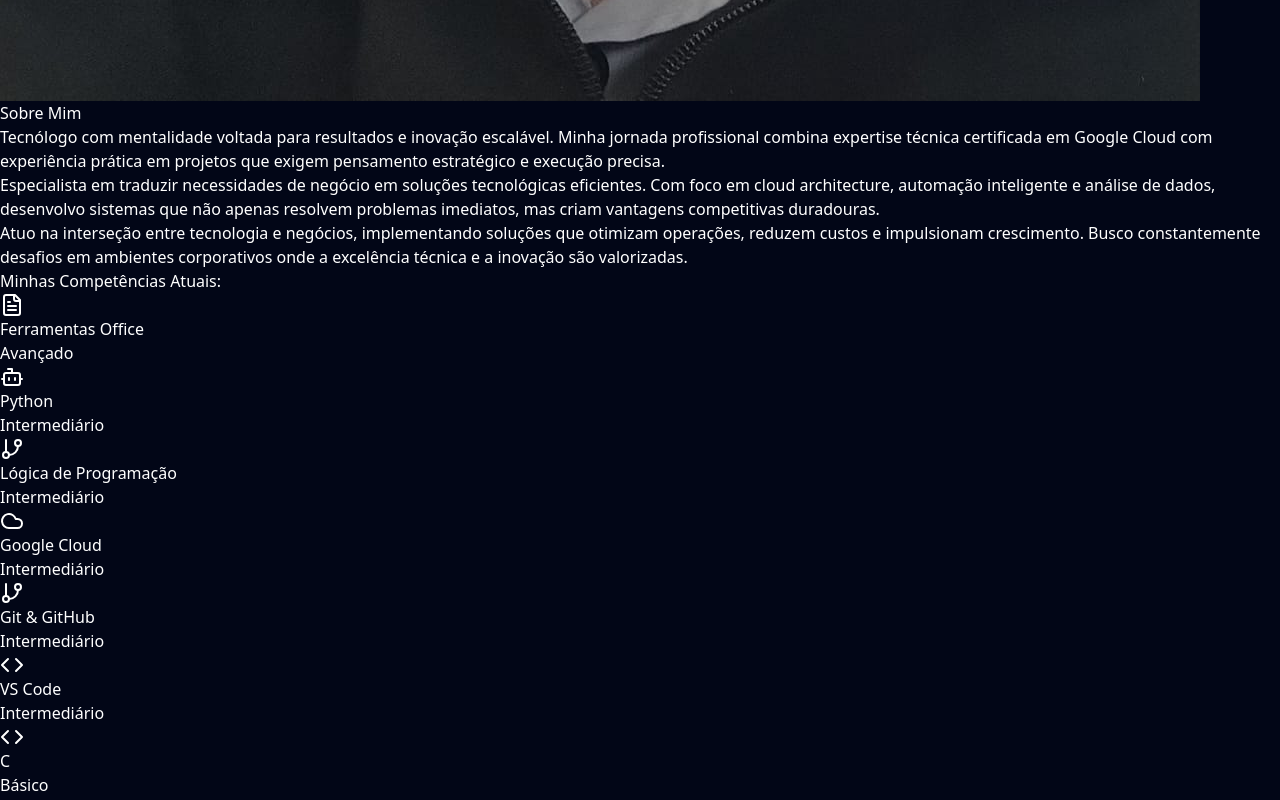
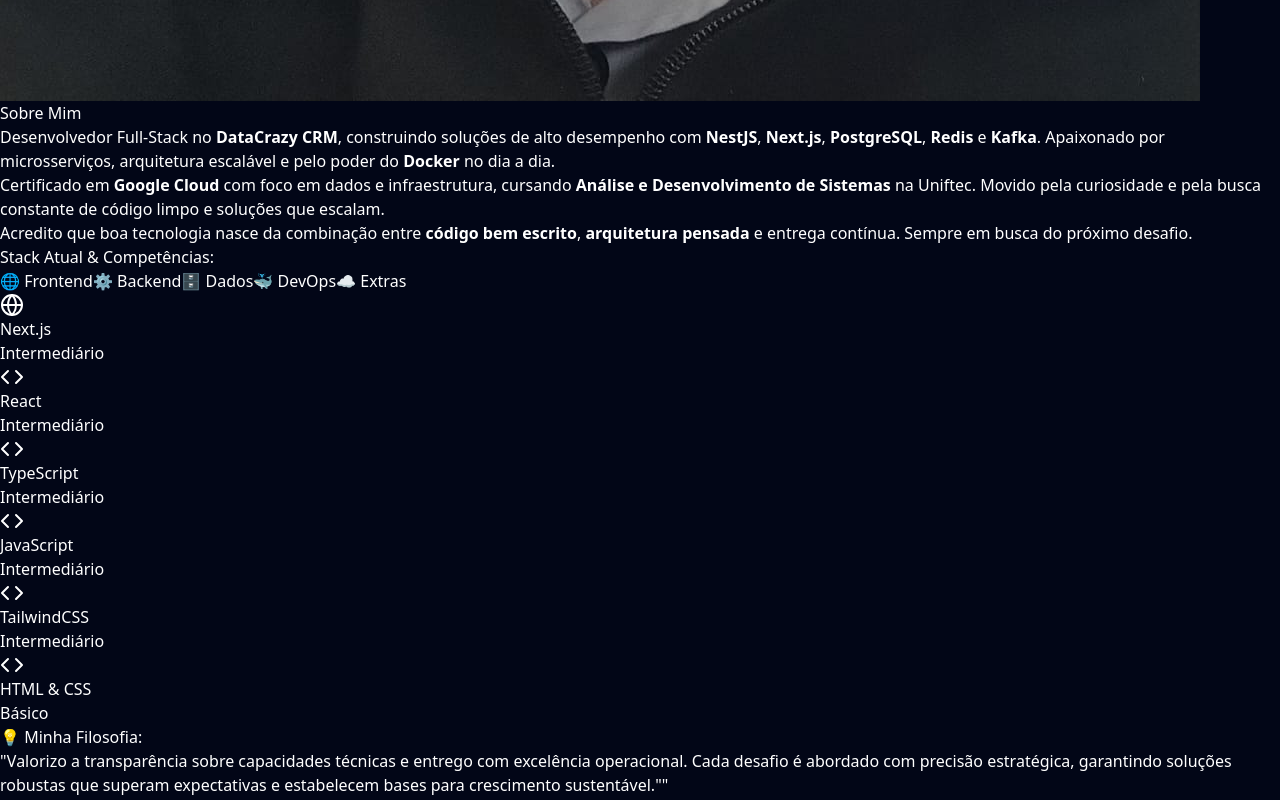
Before and after one commit to patrick-git-bite/portfolio-Patrick-Brando, a React (Vite) app: page / in a window 1280 px wide. Shown: the part 1720-2520 px from the top of the page. Built offline with nearby package versions, Linux system fonts and the light colour scheme; the HTML template or start-up script is replaced by a standard one.

Commit message:
✨ ux: skills com tabs por categoria (Frontend/Backend/Dados/DevOps), stack DataCrazy e texto Sobre Mim atualizado

```diff
--- a/src/App.tsx
+++ b/src/App.tsx
@@ -20,6 +20,7 @@ export default function App() {
   const [isMenuOpen, setIsMenuOpen] = useState(false);
   const [activeSection, setActiveSection] = useState('home');
   const [selectedProject, setSelectedProject] = useState<string | null>(null);
+  const [activeSkillTab, setActiveSkillTab] = useState('frontend');
   const [cursorPosition, setCursorPosition] = useState({ x: 0, y: 0 });
 
  const openProjectModal = (project: string) => {
@@ -160,6 +161,62 @@ const closeProjectModal = () => {
     gradient: "from-violet-600/20 to-purple-600/20",
     borderColor: "border-violet-500/30"
   }
+];
+
+const skillCategories = [
+  {
+    id: 'frontend',
+    label: '🌐 Frontend',
+    skills: [
+      { name: 'Next.js', level: 'Intermediário', color: 'from-slate-300 to-white', width: '70%', icon: Globe },
+      { name: 'React', level: 'Intermediário', color: 'from-cyan-500 to-blue-500', width: '65%', icon: Code },
+      { name: 'TypeScript', level: 'Intermediário', color: 'from-blue-400 to-cyan-500', width: '65%', icon: Code },
+      { name: 'JavaScript', level: 'Intermediário', color: 'from-yellow-400 to-orange-500', width: '65%', icon: Code },
+      { name: 'TailwindCSS', level: 'Intermediário', color: 'from-teal-400 to-cyan-500', width: '60%', icon: Code },
+      { name: 'HTML & CSS', level: 'Básico', color: 'from-orange-500 to-red-500', width: '55%', icon: Code },
+    ]
+  },
+  {
+    id: 'backend',
+    label: '⚙️ Backend',
+    skills: [
+      { name: 'NestJS', level: 'Intermediário', color: 'from-red-500 to-pink-500', width: '65%', icon: Server },
+      { name: 'Node.js', level: 'Intermediário', color: 'from-green-400 to-green-600', width: '65%', icon: Server },
+      { name: 'Python', level: 'Intermediário', color: 'from-yellow-500 to-green-500', width: '65%', icon: Code },
+      { name: 'REST APIs', level: 'Intermediário', color: 'from-blue-500 to-purple-500', width: '65%', icon: Globe },
+      { name: 'Swagger / OpenAPI', level: 'Básico', color: 'from-green-500 to-teal-500', width: '40%', icon: FileText },
+    ]
+  },
+  {
+    id: 'database',
+    label: '🗄️ Dados',
+    skills: [
+      { name: 'PostgreSQL', level: 'Intermediário', color: 'from-blue-500 to-indigo-500', width: '60%', icon: Database },
+      { name: 'SQL', level: 'Intermediário', color: 'from-purple-500 to-pink-500', width: '60%', icon: Database },
+      { name: 'Redis', level: 'Básico', color: 'from-red-500 to-orange-500', width: '45%', icon: Database },
+      { name: 'Apache Kafka', level: 'Básico', color: 'from-slate-500 to-gray-400', width: '40%', icon: Zap },
+      { name: 'TypeORM', level: 'Básico', color: 'from-orange-400 to-yellow-500', width: '40%', icon: Database },
+    ]
+  },
+  {
+    id: 'devops',
+    label: '🐳 DevOps',
+    skills: [
+      { name: 'Docker', level: 'Básico', color: 'from-blue-500 to-cyan-500', width: '50%', icon: Server },
+      { name: 'Ubuntu Linux', level: 'Intermediário', color: 'from-orange-500 to-red-500', width: '60%', icon: Monitor },
+      { name: 'Git & GitHub', level: 'Intermediário', color: 'from-gray-500 to-purple-500', width: '65%', icon: GitBranch },
+    ]
+  },
+  {
+    id: 'extras',
+    label: '☁️ Extras',
+    skills: [
+      { name: 'Google Cloud', level: 'Intermediário', color: 'from-blue-400 to-yellow-400', width: '60%', icon: Cloud },
+      { name: 'VS Code', level: 'Avançado', color: 'from-blue-500 to-cyan-500', width: '80%', icon: Code },
+      { name: 'Lógica de Programação', level: 'Intermediário', color: 'from-purple-500 to-pink-500', width: '70%', icon: GitBranch },
+      { name: 'Scrum & Kanban', level: 'Intermediário', color: 'from-green-500 to-teal-500', width: '65%', icon: Users },
+    ]
+  },
 ];
 
 const timelineData = [
@@ -428,21 +485,20 @@ const timelineData = [
             >
               <Card className="p-8 bg-gradient-to-br from-slate-800/50 to-purple-900/20 border-purple-500/20 backdrop-blur-sm">
   <p className="text-lg text-gray-300 leading-relaxed mb-6">
-    Tecnólogo com mentalidade voltada para resultados e inovação escalável.
-    Minha jornada profissional combina expertise técnica certificada em Google Cloud
-    com experiência prática em projetos que exigem pensamento estratégico e execução precisa.
+    Desenvolvedor Full-Stack no <strong>DataCrazy CRM</strong>, construindo soluções de alto desempenho
+    com <strong>NestJS</strong>, <strong>Next.js</strong>, <strong>PostgreSQL</strong>, <strong>Redis</strong> e <strong>Kafka</strong>.
+    Apaixonado por microsserviços, arquitetura escalável e pelo poder do <strong>Docker</strong> no dia a dia.
   </p>
 
   <p className="text-lg text-gray-300 leading-relaxed mb-6">
-    Especialista em traduzir necessidades de negócio em soluções tecnológicas eficientes.
-    Com foco em cloud architecture, automação inteligente e análise de dados, desenvolvo
-    sistemas que não apenas resolvem problemas imediatos, mas criam vantagens competitivas duradouras.
+    Certificado em <strong>Google Cloud</strong> com foco em dados e infraestrutura, cursando
+    <strong> Análise e Desenvolvimento de Sistemas</strong> na Uniftec. Movido pela curiosidade
+    e pela busca constante de código limpo e soluções que escalam.
   </p>
 
   <p className="text-lg text-gray-300 leading-relaxed">
-    Atuo na interseção entre tecnologia e negócios, implementando soluções que otimizam
-    operações, reduzem custos e impulsionam crescimento. Busco constantemente desafios
-    em ambientes corporativos onde a excelência técnica e a inovação são valorizadas.
+    Acredito que boa tecnologia nasce da combinação entre <strong>código bem escrito</strong>,
+    <strong> arquitetura pensada</strong> e entrega contínua. Sempre em busca do próximo desafio.
   </p>
 </Card>
             </motion.div>
@@ -453,34 +509,27 @@ const timelineData = [
               viewport={{ once: true }}
               className="space-y-4"
             >
-              <h3 className="text-xl mb-6 text-gray-200">Minhas Competências Atuais:</h3>
+              <h3 className="text-xl mb-4 text-gray-200">Stack Atual & Competências:</h3>
+
+              <div className="flex flex-wrap gap-2 mb-5">
+                {skillCategories.map(cat => (
+                  <button
+                    key={cat.id}
+                    onClick={() => setActiveSkillTab(cat.id)}
+                    className={'px-3 py-1.5 text-sm rounded-full border transition-all duration-200 ' + (activeSkillTab === cat.id ? 'bg-blue-600/40 border-blue-400 text-blue-300 shadow-sm shadow-blue-500/20' : 'border-slate-600 text-gray-400 hover:border-blue-500/50 hover:text-gray-300 bg-slate-800/30')}
+                  >
+                    {cat.label}
+                  </button>
+                ))}
+              </div>
+
               <div className="grid grid-cols-1 gap-3">
-  {[
-    // Ordenado do MAIOR para o MENOR nível
-    { name: 'Ferramentas Office', level: 'Avançado', color: 'from-red-500 to-orange-500', width: '70%', icon: FileText },
-    { name: 'Python', level: 'Intermediário', color: 'from-yellow-500 to-green-500', width: '65%', icon: Bot },
-    { name: 'Lógica de Programação', level: 'Intermediário', color: 'from-purple-500 to-pink-500', width: '65%', icon: GitBranch },
-    { name: 'Google Cloud', level: 'Intermediário', color: 'from-green-500 to-teal-500', width: '60%', icon: Cloud },
-    { name: 'Git & GitHub', level: 'Intermediário', color: 'from-gray-500 to-purple-500', width: '60%', icon: GitBranch },
-    { name: 'VS Code', level: 'Intermediário', color: 'from-blue-500 to-cyan-500', width: '60%', icon: Code },
-    { name: 'C', level: 'Básico', color: 'from-blue-500 to-purple-500', width: '50%', icon: Code },
-    { name: 'HTML & CSS', level: 'Básico', color: 'from-orange-500 to-red-500', width: '50%', icon: Code },
-    { name: 'SQL & Banco de Dados', level: 'Básico', color: 'from-purple-500 to-pink-500', width: '50%', icon: Database },
-    { name: 'Windows Server', level: 'Básico', color: 'from-blue-600 to-cyan-500', width: '50%', icon: Server },
-    { name: 'TypeScript', level: 'Básico', color: 'from-blue-400 to-cyan-500', width: '45%', icon: Code },
-    { name: 'Firebase', level: 'Básico', color: 'from-yellow-500 to-orange-500', width: '45%', icon: Cloud },
-    { name: 'Vercel', level: 'Básico', color: 'from-gray-400 to-black', width: '45%', icon: Cloud },
-    { name: 'JavaScript', level: 'Aprendendo', color: 'from-yellow-400 to-orange-500', width: '40%', icon: Code },
-    { name: 'React', level: 'Aprendendo', color: 'from-cyan-500 to-blue-500', width: '40%', icon: Code },
-    { name: 'Power BI', level: 'Iniciante', color: 'from-yellow-600 to-orange-600', width: '30%', icon: BarChart3 },
-    { name: 'Node.js', level: 'Iniciante', color: 'from-green-400 to-green-600', width: '30%', icon: Code }
-  ].map((skill, index) => (
-    <motion.div
-      key={skill.name}
-      initial={{ opacity: 0, scale: 0.8 }}
-      whileInView={{ opacity: 1, scale: 1 }}
-      viewport={{ once: true }}
-      transition={{ delay: index * 0.1 }}
+                {(skillCategories.find(c => c.id === activeSkillTab)?.skills ?? []).map((skill, index) => (
+                  <motion.div
+                    key={activeSkillTab + skill.name}
+                    initial={{ opacity: 0, x: -12 }}
+                    animate={{ opacity: 1, x: 0 }}
+                    transition={{ delay: index * 0.05 }}
                     className="p-3 bg-gradient-to-r from-blue-600/20 to-purple-600/20 rounded-lg border border-blue-500/30 backdrop-blur-sm hover:scale-105 transition-transform group"
                   >
                     <div className="flex justify-between items-center">
@@ -496,11 +545,11 @@ const timelineData = [
                     </div>
                     <div className="mt-2 h-1.5 bg-slate-700 rounded-full overflow-hidden">
                       <motion.div
+                        key={activeSkillTab + skill.name + '-bar'}
                         initial={{ width: 0 }}
-          whileInView={{ width: skill.width }}
-          viewport={{ once: true }}
-          transition={{ delay: index * 0.1 + 0.3, duration: 0.8 }}
-          className={`h-full bg-gradient-to-r ${skill.color} rounded-full`}
+                        animate={{ width: skill.width }}
+                        transition={{ delay: index * 0.05 + 0.2, duration: 0.6 }}
+                        className={'h-full bg-gradient-to-r ' + skill.color + ' rounded-full'}
                       />
                     </div>
                   </motion.div>
```
Lines whose indentation alone changed are shown as unchanged.
